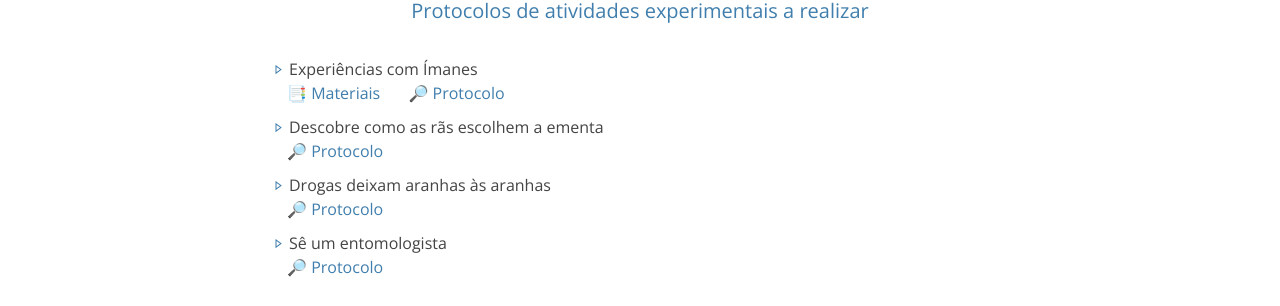
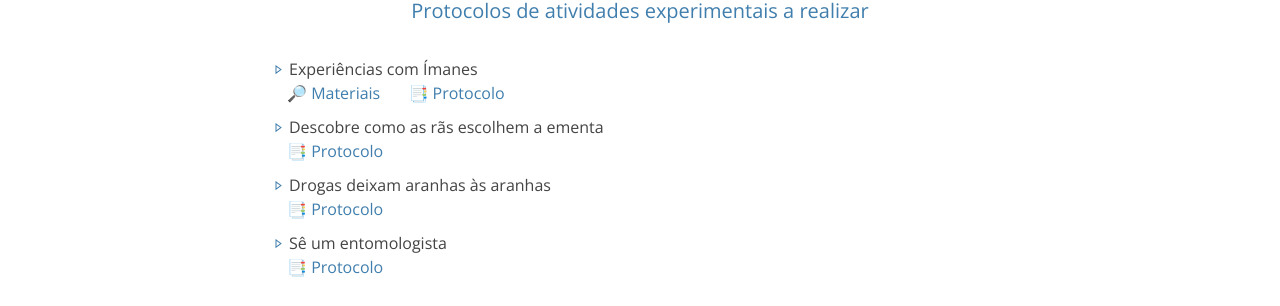
Before and after one commit to nmiguelmoura/experimentaCiencia, a website: page www/documentos.html in a window 1280 px wide. Shown: the part 263-569 px from the top of the page. Drawn offline with nearby package versions, Linux system fonts and the light colour scheme.

Commit message:
atualiza o README.md

```diff
--- a/www/documentos.html
+++ b/www/documentos.html
@@ -57,10 +57,10 @@
                 <div class="row">
                     <h4>Protocolos de atividades experimentais a realizar</h4>
                     <ul>
-                        <li>Experiências com Ímanes<br><a class="a-doc" href="docs/experienciasImanes/lista.pdf" target="_blank">&#128209; Materiais</a> <a class="a-doc" href="docs/experienciasImanes/protocolo.pdf" target="_blank">&#128270; Protocolo</a></li>
-                        <li>Descobre como as rãs escolhem a ementa<br><a class="a-doc" href="docs/ras/protocolo.pdf" target="_blank">&#128270; Protocolo</a></li>
-                        <li>Drogas deixam aranhas às aranhas<br><a class="a-doc" href="docs/aranhas/protocolo.pdf" target="_blank">&#128270; Protocolo</a></li>
-                        <li>Sê um entomologista<br><a class="a-doc" href="docs/entomologista/protocolo.pdf" target="_blank">&#128270; Protocolo</a></li>
+                        <li>Experiências com Ímanes<br><a class="a-doc" href="docs/experienciasImanes/lista.pdf" target="_blank">&#128270; Materiais</a> <a class="a-doc" href="docs/experienciasImanes/protocolo.pdf" target="_blank">&#128209; Protocolo</a></li>
+                        <li>Descobre como as rãs escolhem a ementa<br><a class="a-doc" href="docs/ras/protocolo.pdf" target="_blank">&#128209; Protocolo</a></li>
+                        <li>Drogas deixam aranhas às aranhas<br><a class="a-doc" href="docs/aranhas/protocolo.pdf" target="_blank">&#128209; Protocolo</a></li>
+                        <li>Sê um entomologista<br><a class="a-doc" href="docs/entomologista/protocolo.pdf" target="_blank">&#128209; Protocolo</a></li>
                     </ul>
                     <h4>Outros documentos úteis</h4>
                     <ul>
```
Also changed, not shown: README.md.
